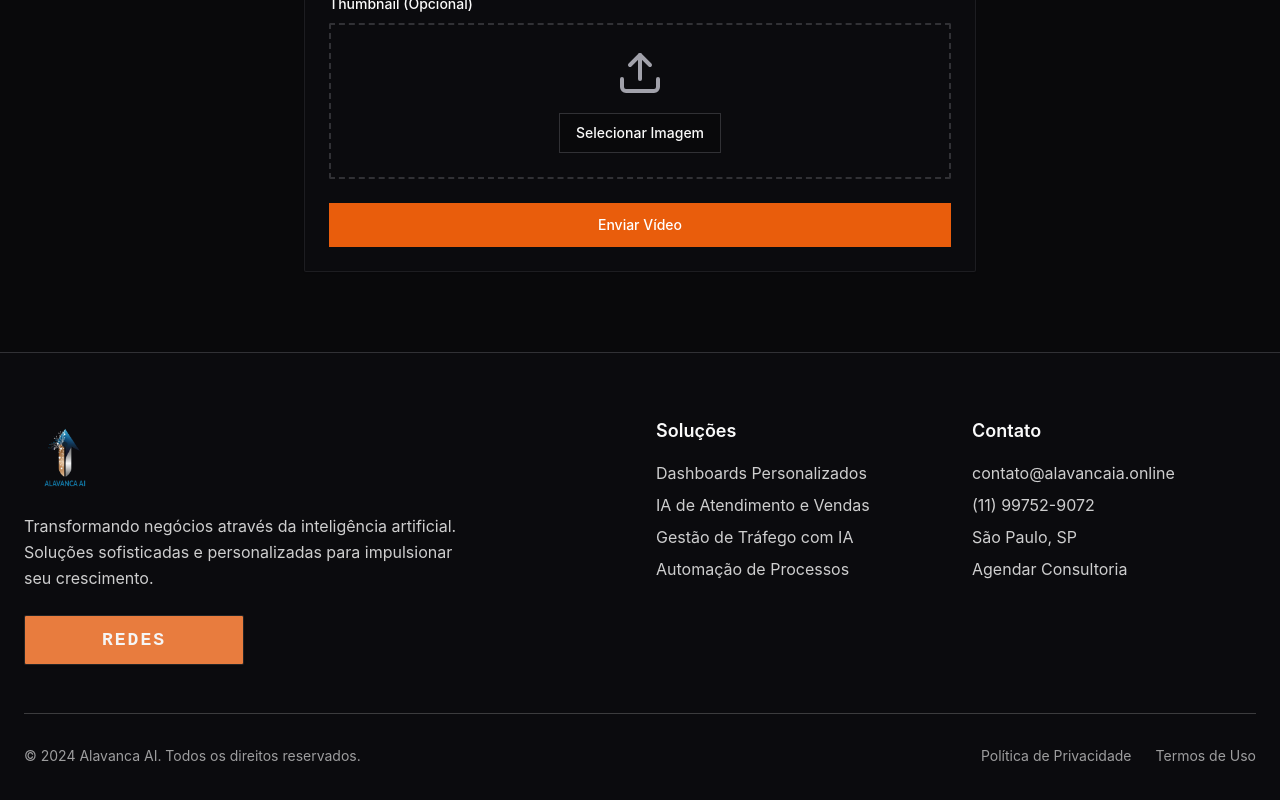
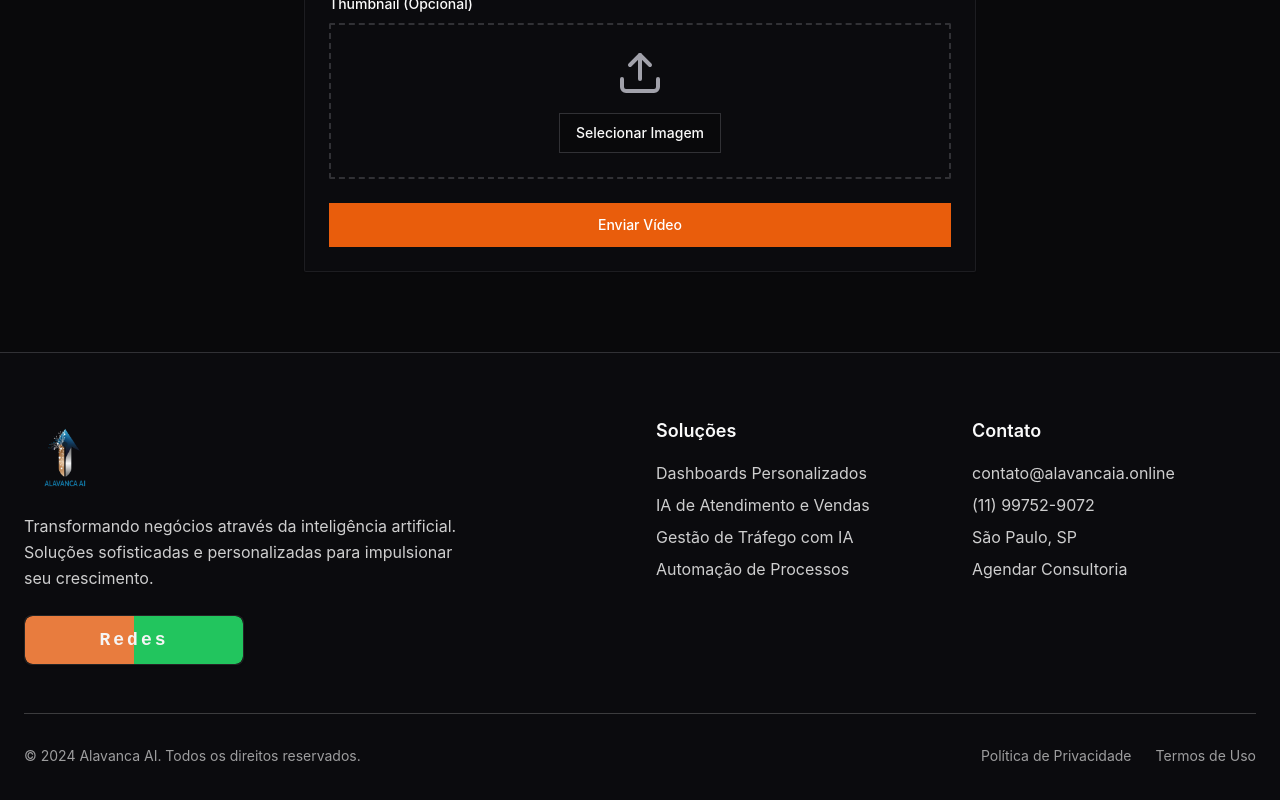
Before and after one commit to ghudumiklaus-stack/portifolio-alavancaai-solution, a React (Vite) app: page /upload in a window 1280 px wide. Shown: the part 1027-1827 px from the top of the page. Built offline with nearby package versions, Linux system fonts and the light colour scheme.

Commit message:
Changes
Co-authored-by: ghudumiklaus-stack <256511639+ghudumiklaus-stack@users.noreply.github.com>

```diff
--- a/src/components/SocialCards.css
+++ b/src/components/SocialCards.css
@@ -9,7 +9,7 @@
   overflow: hidden;
   height: 50px;
   width: 220px;
-  border-radius: 2px;
+  border-radius: 8px;
   border: 1px solid rgba(255,255,255,0.1);
 }
 
@@ -23,15 +23,18 @@
   height: 100%;
   transition: 0.25s linear;
   z-index: 1;
-  background-color: #E87C3E;
 }
 
 .social-card-container .card::before {
   left: 0;
+  background-color: #E87C3E;
+  border-radius: 8px 0 0 8px;
 }
 
 .social-card-container .card::after {
   right: 0;
+  background-color: #22c55e;
+  border-radius: 0 8px 8px 0;
 }
 
 .social-card-container .card:hover span {
@@ -63,8 +66,7 @@
   opacity: 1;
   transition: opacity 0.25s;
   z-index: 2;
-  text-transform: uppercase;
-  letter-spacing: 2px;
+  letter-spacing: 3px;
 }
 
 .social-card-container .card .social-link {
```
